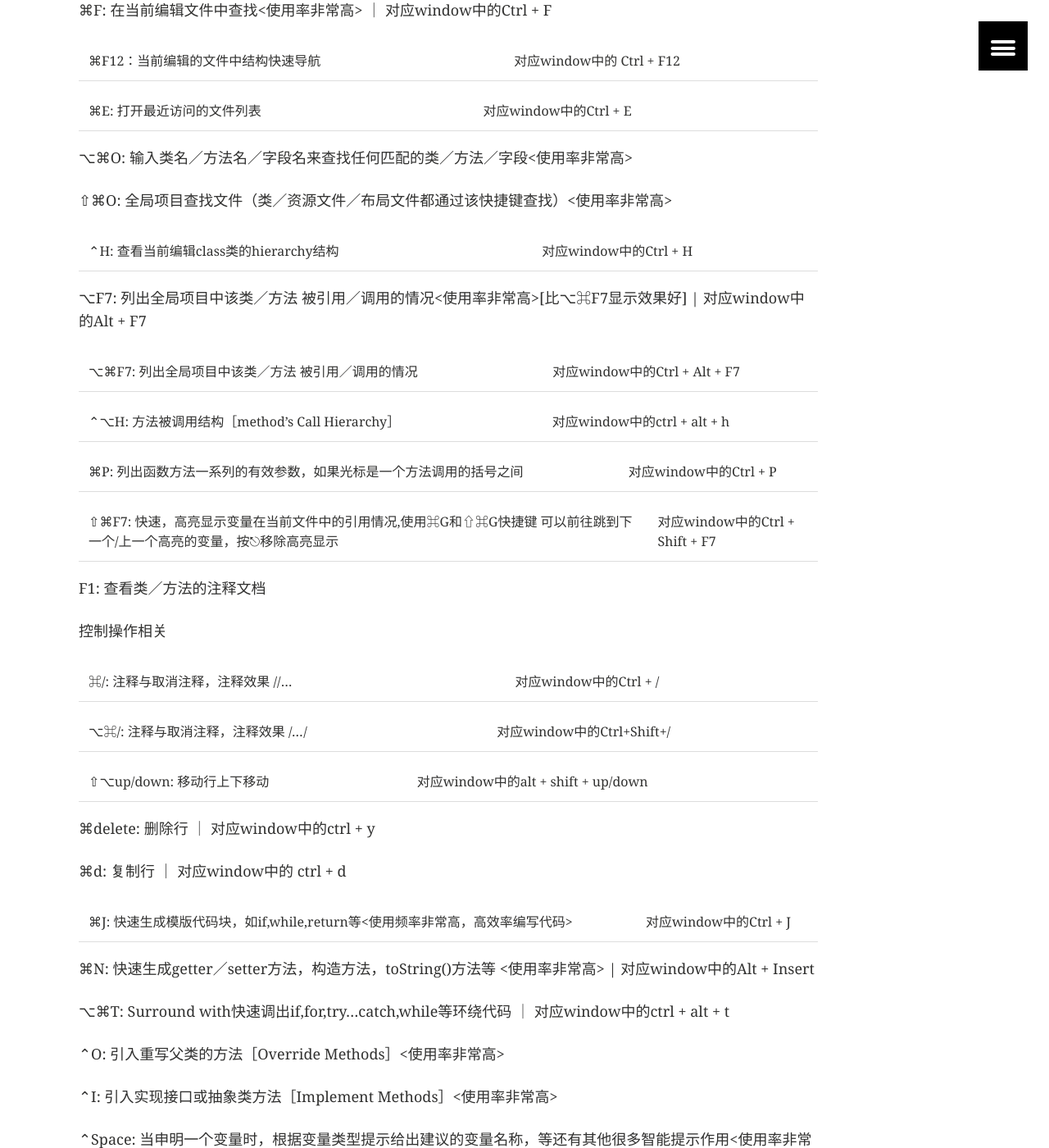
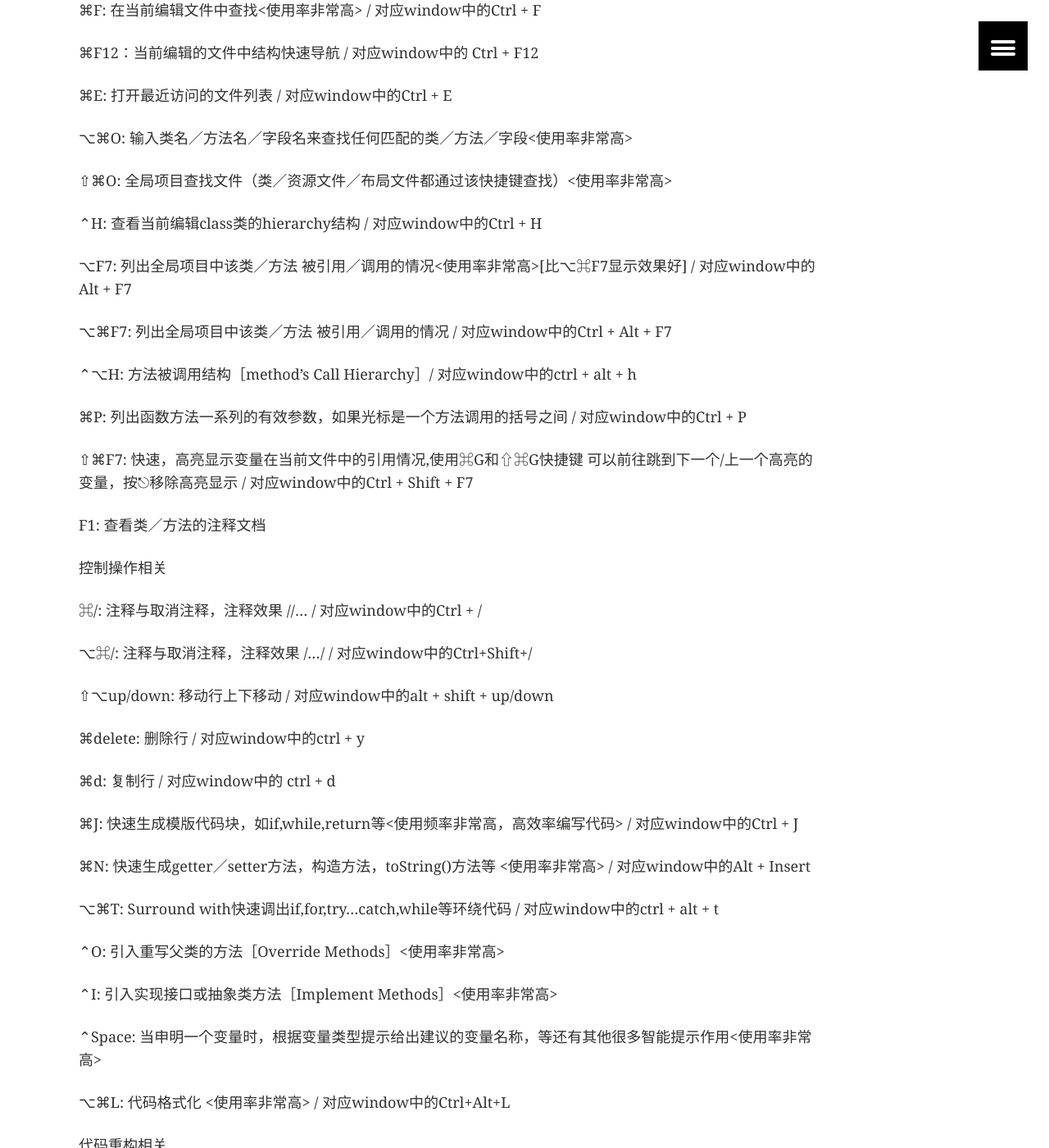
Before and after one commit to fanei/fanei.github.io, a Jekyll site: the page built from _posts/archives/2015-04-29-android studio_快捷键分享.md, in a window 1280 px wide and 1400 px high, scrolled down 950 px. Shown: the whole window at 82% size. Built offline with Jekyll 4.4.1, drawn with Linux system fonts in a browser that asks for light colours; comment, search, counter and statistics services are not loaded; some of the changed text lies outside the part shown.

Commit message:
modify as map

```diff
--- a/_posts/archives/2015-04-29-android studio_快捷键分享.md
+++ b/_posts/archives/2015-04-29-android studio_快捷键分享.md
@@ -27,27 +27,27 @@ image:
 
 ⌘O: 全局查找class类名<使用率非常高>
 
-⌘F: 在当前编辑文件中查找<使用率非常高> ｜ 对应window中的Ctrl + F
+⌘F: 在当前编辑文件中查找<使用率非常高> / 对应window中的Ctrl + F
 
-⌘F12：当前编辑的文件中结构快速导航 | 对应window中的 Ctrl + F12
+⌘F12：当前编辑的文件中结构快速导航 / 对应window中的 Ctrl + F12
 
-⌘E: 打开最近访问的文件列表 | 对应window中的Ctrl + E
+⌘E: 打开最近访问的文件列表 / 对应window中的Ctrl + E
 
 ⌥⌘O: 输入类名／方法名／字段名来查找任何匹配的类／方法／字段<使用率非常高>
 
 ⇧⌘O: 全局项目查找文件（类／资源文件／布局文件都通过该快捷键查找）<使用率非常高>
 
-⌃H: 查看当前编辑class类的hierarchy结构 | 对应window中的Ctrl + H
+⌃H: 查看当前编辑class类的hierarchy结构 / 对应window中的Ctrl + H
 
-⌥F7: 列出全局项目中该类／方法 被引用／调用的情况<使用率非常高>[比⌥⌘F7显示效果好] | 对应window中的Alt + F7
+⌥F7: 列出全局项目中该类／方法 被引用／调用的情况<使用率非常高>[比⌥⌘F7显示效果好] / 对应window中的Alt + F7
 
-⌥⌘F7: 列出全局项目中该类／方法 被引用／调用的情况 | 对应window中的Ctrl + Alt + F7
+⌥⌘F7: 列出全局项目中该类／方法 被引用／调用的情况 / 对应window中的Ctrl + Alt + F7
 
-⌃⌥H: 方法被调用结构［method’s Call Hierarchy］| 对应window中的ctrl + alt + h
+⌃⌥H: 方法被调用结构［method’s Call Hierarchy］/ 对应window中的ctrl + alt + h
 
-⌘P: 列出函数方法一系列的有效参数，如果光标是一个方法调用的括号之间 | 对应window中的Ctrl + P
+⌘P: 列出函数方法一系列的有效参数，如果光标是一个方法调用的括号之间 / 对应window中的Ctrl + P
 
-⇧⌘F7: 快速，高亮显示变量在当前文件中的引用情况,使用⌘G和⇧⌘G快捷键 可以前往跳到下一个/上一个高亮的变量，按⎋移除高亮显示 | 对应window中的Ctrl + Shift + F7
+⇧⌘F7: 快速，高亮显示变量在当前文件中的引用情况,使用⌘G和⇧⌘G快捷键 可以前往跳到下一个/上一个高亮的变量，按⎋移除高亮显示 / 对应window中的Ctrl + Shift + F7
 
 F1: 查看类／方法的注释文档
 
@@ -55,21 +55,21 @@ F1: 查看类／方法的注释文档
 
 控制操作相关
 
-⌘/: 注释与取消注释，注释效果 //... | 对应window中的Ctrl + /
+⌘/: 注释与取消注释，注释效果 //... / 对应window中的Ctrl + /
 
-⌥⌘/: 注释与取消注释，注释效果 /*...*/ | 对应window中的Ctrl+Shift+/
+⌥⌘/: 注释与取消注释，注释效果 /*...*/ / 对应window中的Ctrl+Shift+/
 
-⇧⌥up/down: 移动行上下移动 | 对应window中的alt + shift + up/down
+⇧⌥up/down: 移动行上下移动 / 对应window中的alt + shift + up/down
 
-⌘delete: 删除行 ｜ 对应window中的ctrl + y
+⌘delete: 删除行 / 对应window中的ctrl + y
 
-⌘d: 复制行 ｜ 对应window中的 ctrl + d
+⌘d: 复制行 / 对应window中的 ctrl + d
 
-⌘J: 快速生成模版代码块，如if,while,return等<使用频率非常高，高效率编写代码> | 对应window中的Ctrl + J
+⌘J: 快速生成模版代码块，如if,while,return等<使用频率非常高，高效率编写代码> / 对应window中的Ctrl + J
 
-⌘N: 快速生成getter／setter方法，构造方法，toString()方法等 <使用率非常高> | 对应window中的Alt + Insert
+⌘N: 快速生成getter／setter方法，构造方法，toString()方法等 <使用率非常高> / 对应window中的Alt + Insert
 
-⌥⌘T: Surround with快速调出if,for,try...catch,while等环绕代码 ｜ 对应window中的ctrl + alt + t
+⌥⌘T: Surround with快速调出if,for,try...catch,while等环绕代码 / 对应window中的ctrl + alt + t
 
 ⌃O: 引入重写父类的方法［Override Methods］<使用率非常高>
 
@@ -77,21 +77,21 @@ F1: 查看类／方法的注释文档
 
 ⌃Space: 当申明一个变量时，根据变量类型提示给出建议的变量名称，等还有其他很多智能提示作用<使用率非常高>
 
-⌥⌘L: 代码格式化 <使用率非常高> | 对应window中的Ctrl+Alt+L
+⌥⌘L: 代码格式化 <使用率非常高> / 对应window中的Ctrl+Alt+L
 
 
 
 代码重构相关
 
-⇧F6:代码重构时，类名／方法名／变量名 重命名操作 | 对应window中的Shift + F6
+⇧F6:代码重构时，类名／方法名／变量名 重命名操作 / 对应window中的Shift + F6
 
 ⌘R: 代码重构时，可以用来批量重命名变量
 
-⌥⌘M: 方法重构，方法抽离 ｜对应window中的Ctrl+Alt+M
+⌥⌘M: 方法重构，方法抽离 /对应window中的Ctrl+Alt+M
 
-⌥⌘P: 参数重构，将方法内变量抽离成方法参数 ｜对应window中的Ctrl+Alt+P
+⌥⌘P: 参数重构，将方法内变量抽离成方法参数 /对应window中的Ctrl+Alt+P
 
-⌥⌘V: 变量抽离，<使用率非常高> | 对应window中的Ctrl+Alt+V
+⌥⌘V: 变量抽离，<使用率非常高> / 对应window中的Ctrl+Alt+V
 
     new StringBuffer()
 
@@ -99,10 +99,10 @@ F1: 查看类／方法的注释文档
 
     StringBuffer stringBuffer = new StringBuffer();
 
-⌥⌘F: 字段抽离，将方法内的变量抽离成类字段申明,简单说就是把变量的申明从方法内重构抽离到方法外 ｜ 对应window中的Ctrl+Alt+F
+⌥⌘F: 字段抽离，将方法内的变量抽离成类字段申明,简单说就是把变量的申明从方法内重构抽离到方法外 / 对应window中的Ctrl+Alt+F
 
 
 
 其他
 
-⇧⌘A: 你可以调用任何菜单或动作的名称在Android studio中 ｜ 对应window中的ctrl + shift + a
+⇧⌘A: 你可以调用任何菜单或动作的名称在Android studio中 / 对应window中的ctrl + shift + a
```
